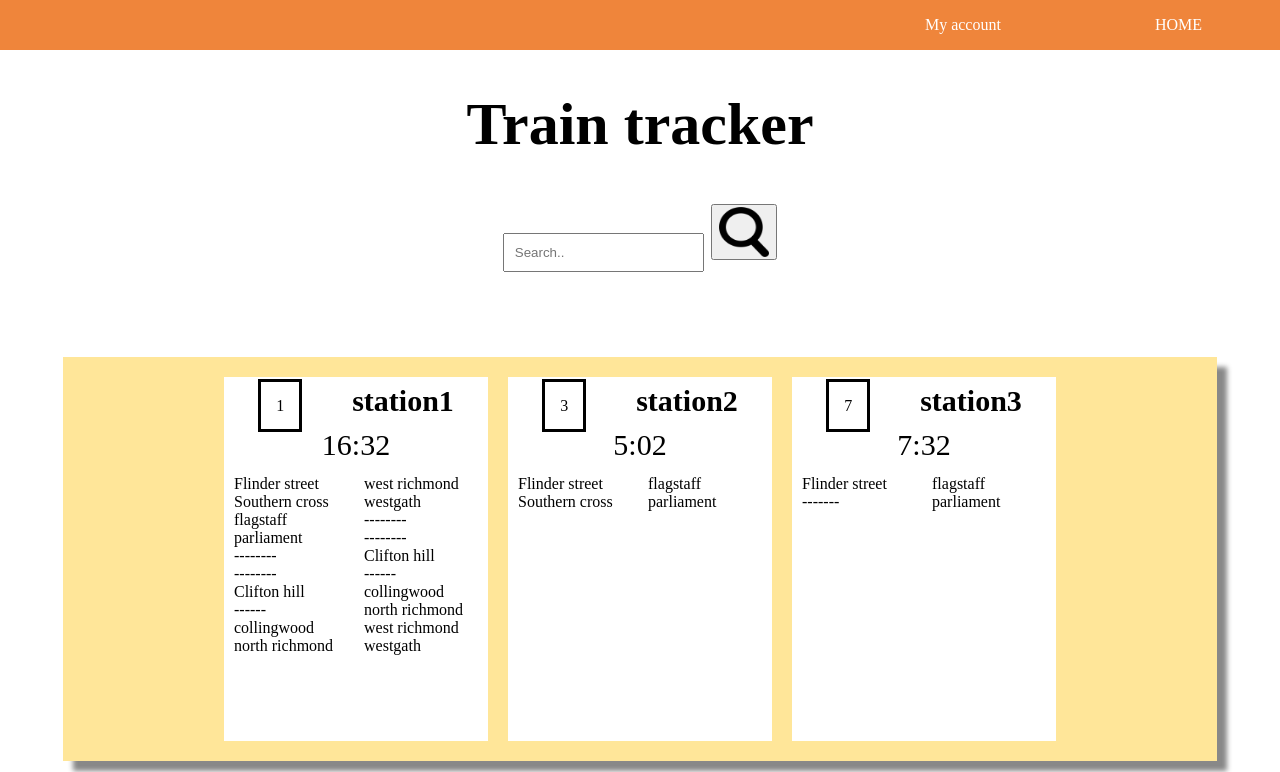
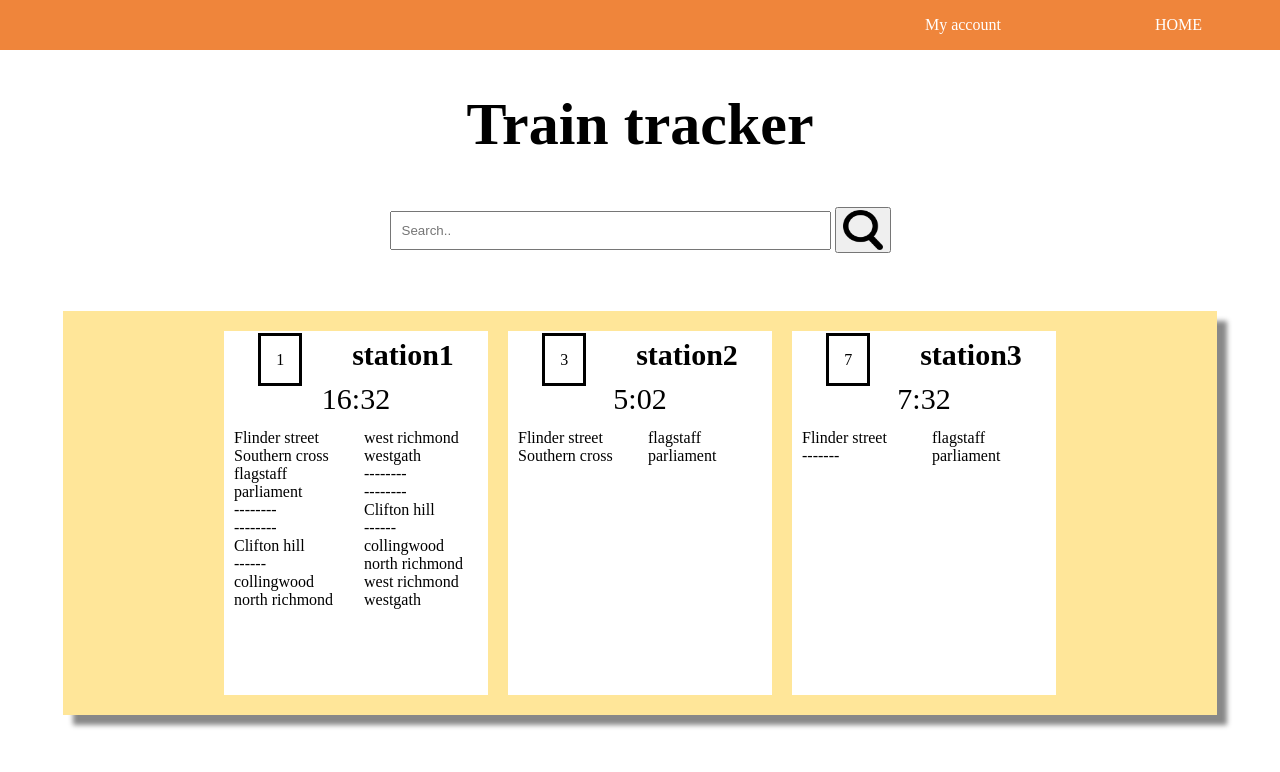
Before and after one commit to rmit-s3543953-KaiLe-Wang/cc2019sum_ptv, a PHP site: page / in a window 1280 px wide. Shown: the top 772 px of the page. Run offline with PHP 8.4, Linux system fonts and the light colour scheme.

Commit message:
more updates on css

```diff
--- a/head.inc
+++ b/head.inc
@@ -4,14 +4,14 @@
 <link type="text/css" rel="stylesheet" href="style.css"/>
 <meta charset="utf-8">
 </head>
-<header>
-  <div class="Head">
+<header class="Head">
   <h1>Train tracker</h1>
-  <div class="search-container">
-	<form action="index.php">
-      <input type="text" placeholder="Search.." name="search" style="padding: 10px;">
-      <button type="submit" ><img src= "search.png" height="50px" width="50px" style="float:right"></button>
+	<form action="index.php" style="width:70%; margin:auto; padding:5px;">
+	<table style="margin:auto; border:hidden;">
+	<tr>
+      <td style="border:hidden;"><input type="text" placeholder="Search.." name="search" size="50"  style="padding:10px; width=100%;"></td>
+      <td style="border:hidden;"><button type="submit" ><img src= "search.png" height="40px" width="40px"></button></td>
+    </tr>
+    </table>
     </form>
-  </div>
-  </div>
 </header>
--- a/style.css
+++ b/style.css
@@ -106,9 +106,6 @@ width:100%;
         color:black;
         font-size:small;
       }
-.search-container{
-  padding:5px;
-}
 	.platform_box{
 		display:inline-table;
 		padding: 7px;
@@ -189,22 +186,7 @@ width:100%;
   div .submit{
     float:right;
   }
-  table{
-    margin:auto;
-    padding:10px;
-    width:100%;
-  }
-th,td{
-  width:auto;
-  border : 1px solid black;
-  border-spacing: 0px;
-  padding:5px;
-  margin:1px;
-}
 
-table,th,td{
-  border-collapse:collapse;
-}
 h3{
   font-family:"Lucida Console";
   text-align:center;
```
